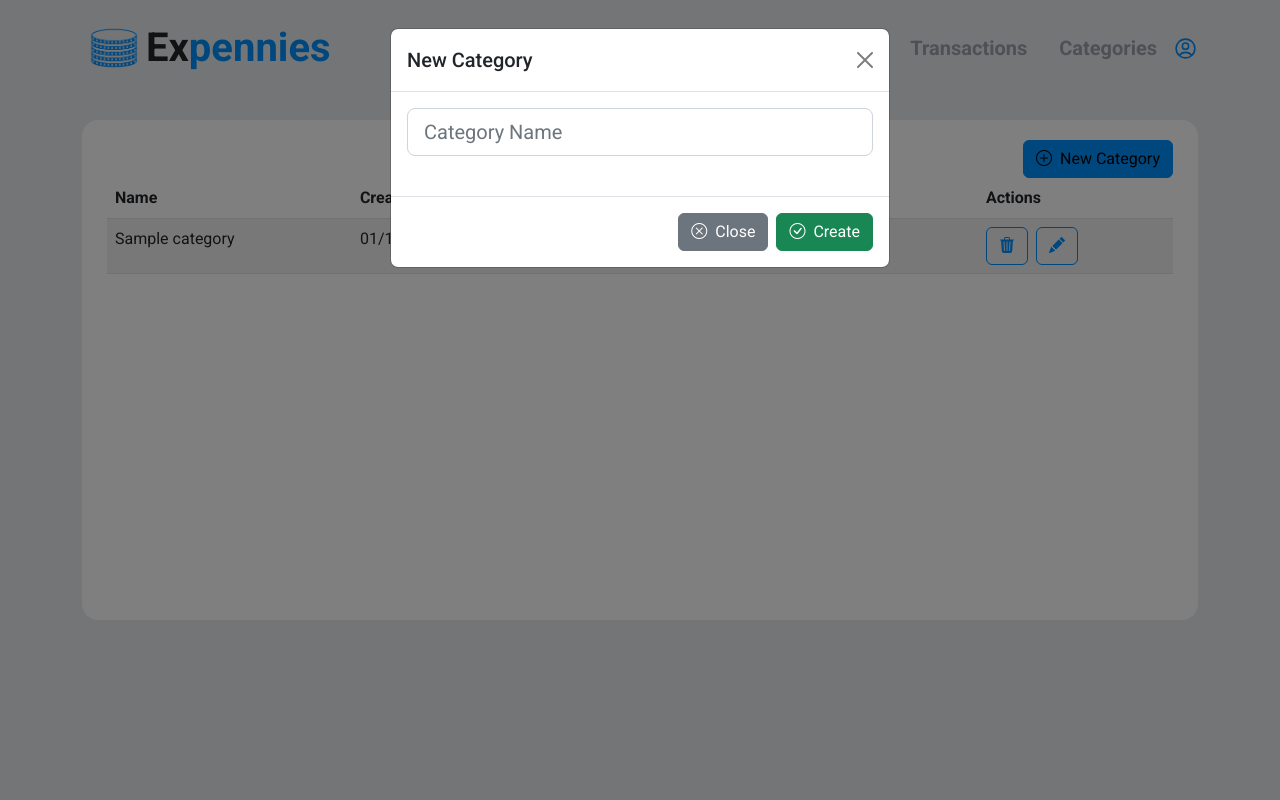
After one commit to UnrealTemplier/learn-php-the-right-way-project-3, a PHP site: template resources/views/categories/index.twig in a window 1280 px wide, after a click on "New Category". The commit adds this page. Run offline with PHP 8.4, Linux system fonts and the light colour scheme; the template is opened without the code that fills it: most values are stand-ins (such as "Sample title", 1, 10 or a date in 2020); style sheets or scripts are compiled from the project's sources; some libraries are stand-ins or nearby versions.

Commit message:
Add Categories page along with category creation and deletion functionality.

```diff
--- a/configs/middleware.php
+++ b/configs/middleware.php
@@ -9,6 +9,7 @@ use App\Middleware\StartSessionMiddleware;
 use App\Middleware\ValidationErrorsMiddleware;
 use App\Middleware\ValidationExceptionMiddleware;
 use Slim\App;
+use Slim\Middleware\MethodOverrideMiddleware;
 use Slim\Views\Twig;
 use Slim\Views\TwigMiddleware;
 
@@ -16,6 +17,7 @@ return function (App $app) {
     $container = $app->getContainer();
     $config    = $container->get(Config::class);
 
+    $app->add(MethodOverrideMiddleware::class);
     $app->add(CsrfFieldsMiddleware::class);
     $app->add('csrf');
     $app->add(TwigMiddleware::create($app, $container->get(Twig::class)));
--- a/package.json
+++ b/package.json
@@ -10,6 +10,8 @@
     "@popperjs/core": "^2.11.6",
     "@symfony/webpack-encore": "^4.0.0",
     "bootstrap": "^5.2.1",
+    "bootstrap-icons": "^1.10.2",
+    "core-js": "^3.26.1",
     "file-loader": "^6.2.0",
     "sass": "^1.54.9",
     "sass-loader": "^13.0.2",
--- a/resources/css/app.scss
+++ b/resources/css/app.scss
@@ -1,6 +1,6 @@
-$primary: #018EFC;
-
+@import "./variables.scss";
 @import "~bootstrap/scss/bootstrap";
+@import "~bootstrap-icons/font/bootstrap-icons";
 
 * {
   font-family: 'Roboto', sans-serif !important;
@@ -11,8 +11,8 @@ body {
 }
 
 svg.icon {
-  width: 30px;
-  height: 30px;
+  width: 25px;
+  height: 25px;
 }
 
 .nav-link {
@@ -27,3 +27,10 @@ svg.icon {
     color: #57585A !important;
   }
 }
+
+.content-body {
+  background-color: #FEFEFF;
+  min-height: 500px;
+  border-radius: 1rem;
+  padding: 20px 25px 25px;
+}
--- /dev/null
+++ b/resources/js/categories.js
@@ -0,0 +1,10 @@
+window.addEventListener('DOMContentLoaded', function () {
+    document.querySelectorAll('.edit-category-btn').forEach(button => {
+        button.addEventListener('click', function (event) {
+            const categoryId = event.currentTarget.getAttribute('data-id')
+
+            // TODO
+            console.log(categoryId)
+        })
+    })
+})
--- /dev/null
+++ b/resources/views/categories/index.twig
@@ -0,0 +1,87 @@
+{% extends 'layout.twig' %}
+
+{% block javascripts %}
+    {{ parent() }}
+    {{ encore_entry_script_tags('categories') }}
+{% endblock %}
+
+{% block title %}Categories{% endblock %}
+
+{% block content %}
+    <div class="categories container content-body">
+        <div class="text-end">
+            <button type="button" class="btn btn-primary" data-bs-toggle="modal" data-bs-target="#newCategoryModal">
+                <i class="bi bi-plus-circle me-1"></i>
+                New Category
+            </button>
+        </div>
+        <div class="modal fade" id="newCategoryModal" tabindex="-1" aria-hidden="true">
+            <div class="modal-dialog">
+                <form action="/categories" method="post">
+                    <div class="modal-content">
+                        <div class="modal-header">
+                            <h5 class="modal-title">New Category</h5>
+                            <button type="button" class="btn-close" data-bs-dismiss="modal" aria-label="Close"></button>
+                        </div>
+                        <div class="modal-body">
+                            {{ csrf.fields | raw }}
+                            <div class="form-outline form-white mb-4">
+                                <input type="text" name="name" required
+                                       class="form-control form-control-lg"
+                                       placeholder="Category Name"/>
+                            </div>
+                        </div>
+                        <div class="modal-footer">
+                            <button type="button" class="btn btn-secondary" data-bs-dismiss="modal">
+                                <i class="bi bi-x-circle me-1"></i>
+                                Close
+                            </button>
+                            <button type="submit" class="btn btn-success">
+                                <i class="bi bi-check-circle me-1"></i>
+                                Create
+                            </button>
+                        </div>
+                    </div>
+                </form>
+            </div>
+        </div>
+        {% if categories %}
+            <div id="categoriesTable">
+                <table class="table table-striped">
+                    <thead>
+                    <tr>
+                        <th>Name</th>
+                        <th>Created At</th>
+                        <th>Updated At</th>
+                        <th>Actions</th>
+                    </tr>
+                    </thead>
+                    <tbody>
+                    {% for category in categories %}
+                        <tr>
+                            <td>{{ category.name }}</td>
+                            <td>{{ category.createdAt | date('m/d/Y g:i A') }}</td>
+                            <td>{{ category.updatedAt | date('m/d/Y g:i A') }}</td>
+                            <td>
+                                <div class="d-flex flex-">
+                                    <form action="/categories/{{ category.id }}" method="post">
+                                        {{ csrf.fields | raw }}
+                                        <input type="hidden" name="_METHOD" value="DELETE"/>
+                                        <button type="submit" class="btn btn-outline-primary">
+                                            <i class="bi bi-trash3-fill"></i>
+                                        </button>
+                                    </form>
+                                    <button class="ms-2 btn btn-outline-primary edit-category-btn"
+                                            data-id="{{ category.id }}">
+                                        <i class="bi bi-pencil-fill"></i>
+                                    </button>
+                                </div>
+                            </td>
+                        </tr>
+                    {% endfor %}
+                    </tbody>
+                </table>
+            </div>
+        {% endif %}
+    </div>
+{% endblock %}
--- a/resources/views/layout.twig
+++ b/resources/views/layout.twig
@@ -23,9 +23,15 @@
                 </a>
 
                 <ul class="nav nav-pills align-items-center">
-                    <li class="nav-item"><a href="#" class="nav-link fw-bold fs-5 active" aria-current="page">Overview</a></li>
-                    <li class="nav-item"><a href="#" class="nav-link fw-bold fs-5" aria-current="page">Transactions</a></li>
-                    <li class="nav-item"><a href="#" class="nav-link fw-bold fs-5" aria-current="page">Categories</a></li>
+                    <li class="nav-item">
+                        <a href="/" class="nav-link fw-bold fs-5 active" aria-current="page">Overview</a>
+                    </li>
+                    <li class="nav-item">
+                        <a href="#" class="nav-link fw-bold fs-5" aria-current="page">Transactions</a>
+                    </li>
+                    <li class="nav-item">
+                        <a href="/categories" class="nav-link fw-bold fs-5" aria-current="page">Categories</a>
+                    </li>
                 </ul>
 
                 <div class="dropdown user-dropdown-menu">
--- a/webpack.config.js
+++ b/webpack.config.js
@@ -21,6 +21,7 @@ Encore
      */
     .addEntry("app", "./resources/js/app.js")
     .addEntry("dashboard", "./resources/js/dashboard.js")
+    .addEntry("categories", "./resources/js/categories.js")
     .addEntry("auth", "./resources/js/auth.js")
 
     // When enabled, Webpack "splits" your files into smaller pieces for greater optimization.
```
Also changed, not shown: app/Controllers/CategoriesController.php (added, +50 -0 lines), app/RequestValidators/CreateCategoryRequestValidator.php (added, +25 -0 lines), app/Services/CategoryService.php (added, +37 -0 lines), configs/routes/web.php (+15 -5 lines), package-lock.json.
